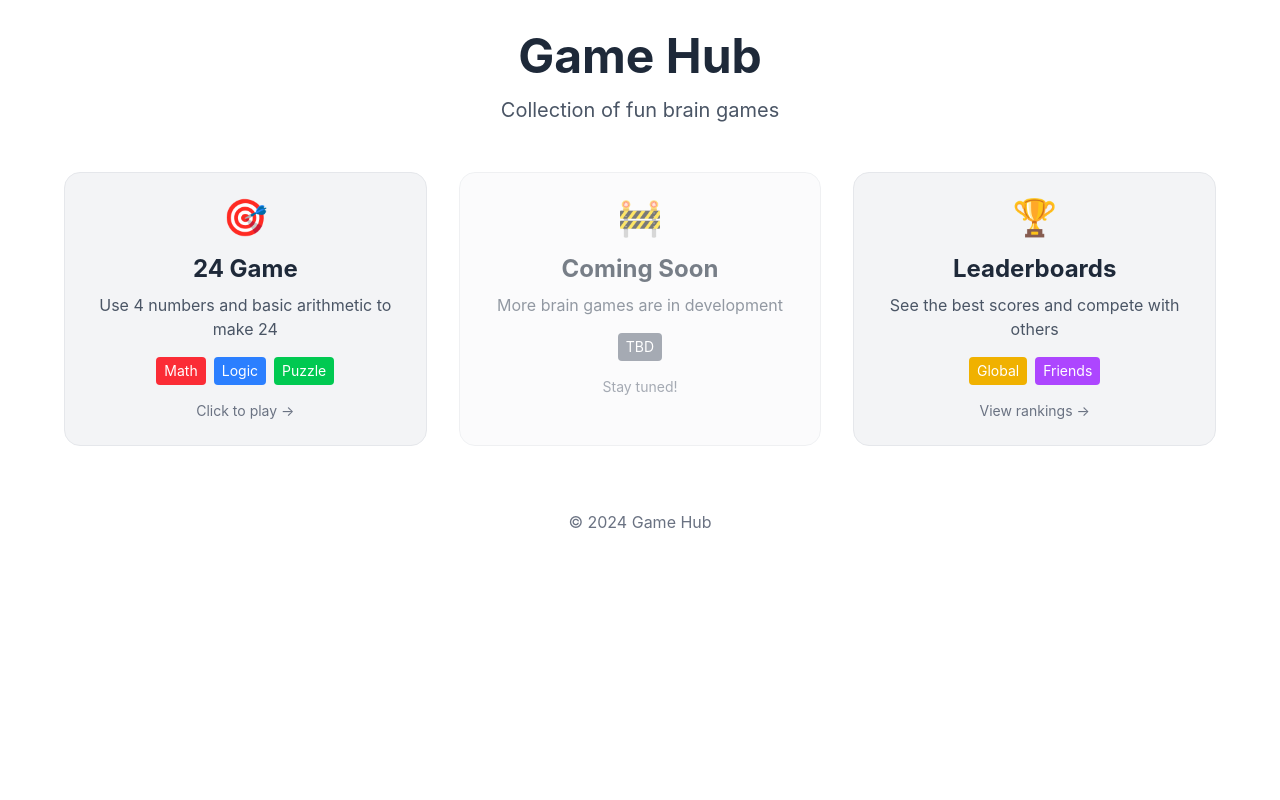
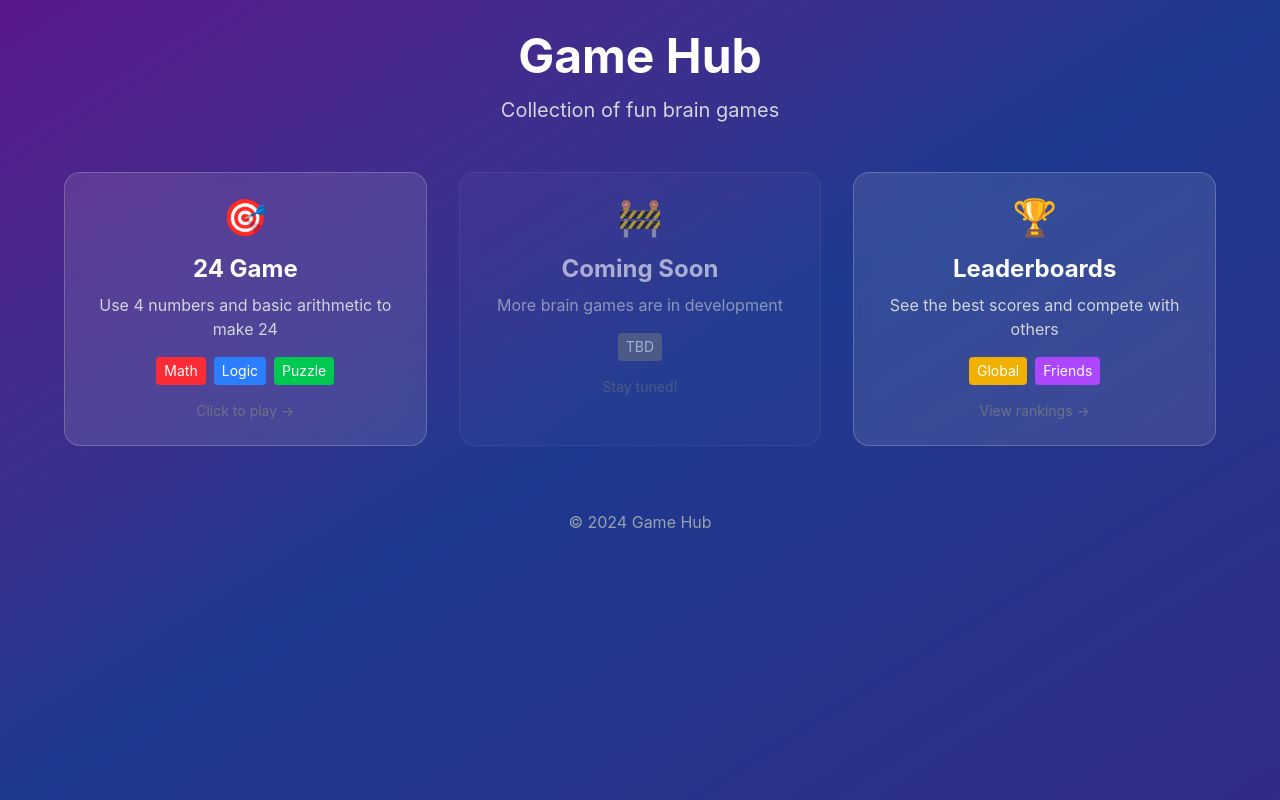
Before and after one commit to jochen2sfusd/24-game, a Next.js app: page / in a window 1280 px wide. Built offline with nearby package versions, Linux system fonts and the light colour scheme.

Commit message:
Restore home page to original dark gradient background and update text colors for dark theme

```diff
--- a/src/app/page.tsx
+++ b/src/app/page.tsx
@@ -2,23 +2,23 @@ import Link from 'next/link'
 
 export default function Home() {
   return (
-    <div className="min-h-screen">
+    <div className="min-h-screen bg-gradient-to-br from-purple-900 via-blue-900 to-indigo-900">
       <div className="container mx-auto px-4 py-8">
         {/* Header */}
         <header className="text-center mb-12">
-          <h1 className="text-5xl font-bold text-gray-800 mb-4">Game Hub</h1>
-          <p className="text-xl text-gray-600">Collection of fun brain games</p>
+          <h1 className="text-5xl font-bold text-white mb-4">Game Hub</h1>
+          <p className="text-xl text-gray-300">Collection of fun brain games</p>
         </header>
 
         {/* Games Grid */}
         <div className="grid grid-cols-1 md:grid-cols-2 lg:grid-cols-3 gap-8 max-w-6xl mx-auto">
           {/* 24 Game */}
           <Link href="/games/24" className="group">
-            <div className="bg-gray-100 rounded-2xl p-6 hover:bg-gray-200 transition-all duration-300 transform hover:scale-105 border border-gray-200">
+            <div className="bg-white/10 backdrop-blur-sm rounded-2xl p-6 hover:bg-white/20 transition-all duration-300 transform hover:scale-105 border border-white/20">
               <div className="text-center">
                 <div className="text-4xl mb-4">🎯</div>
-                <h2 className="text-2xl font-bold text-gray-800 mb-2">24 Game</h2>
-                <p className="text-gray-600 mb-4">
+                <h2 className="text-2xl font-bold text-white mb-2">24 Game</h2>
+                <p className="text-gray-300 mb-4">
                   Use 4 numbers and basic arithmetic to make 24
                 </p>
                 <div className="flex justify-center space-x-2 mb-4">
@@ -34,11 +34,11 @@ export default function Home() {
           </Link>
 
           {/* Coming Soon Games */}
-          <div className="bg-gray-50 rounded-2xl p-6 border border-gray-200 opacity-60">
+          <div className="bg-white/5 backdrop-blur-sm rounded-2xl p-6 border border-white/10 opacity-60">
             <div className="text-center">
               <div className="text-4xl mb-4">🚧</div>
-              <h2 className="text-2xl font-bold text-gray-800 mb-2">Coming Soon</h2>
-              <p className="text-gray-600 mb-4">
+              <h2 className="text-2xl font-bold text-white mb-2">Coming Soon</h2>
+              <p className="text-gray-300 mb-4">
                 More brain games are in development
               </p>
               <div className="flex justify-center space-x-2 mb-4">
@@ -52,11 +52,11 @@ export default function Home() {
 
           {/* Leaderboards */}
           <Link href="/leaderboards" className="group">
-            <div className="bg-gray-100 rounded-2xl p-6 hover:bg-gray-200 transition-all duration-300 transform hover:scale-105 border border-gray-200">
+            <div className="bg-white/10 backdrop-blur-sm rounded-2xl p-6 hover:bg-white/20 transition-all duration-300 transform hover:scale-105 border border-white/20">
               <div className="text-center">
                 <div className="text-4xl mb-4">🏆</div>
-                <h2 className="text-2xl font-bold text-gray-800 mb-2">Leaderboards</h2>
-                <p className="text-gray-600 mb-4">
+                <h2 className="text-2xl font-bold text-white mb-2">Leaderboards</h2>
+                <p className="text-gray-300 mb-4">
                   See the best scores and compete with others
                 </p>
                 <div className="flex justify-center space-x-2 mb-4">
@@ -72,7 +72,7 @@ export default function Home() {
         </div>
 
         {/* Footer */}
-        <footer className="text-center mt-16 text-gray-500">
+        <footer className="text-center mt-16 text-gray-400">
           <p>© 2024 Game Hub</p>
         </footer>
       </div>
```
